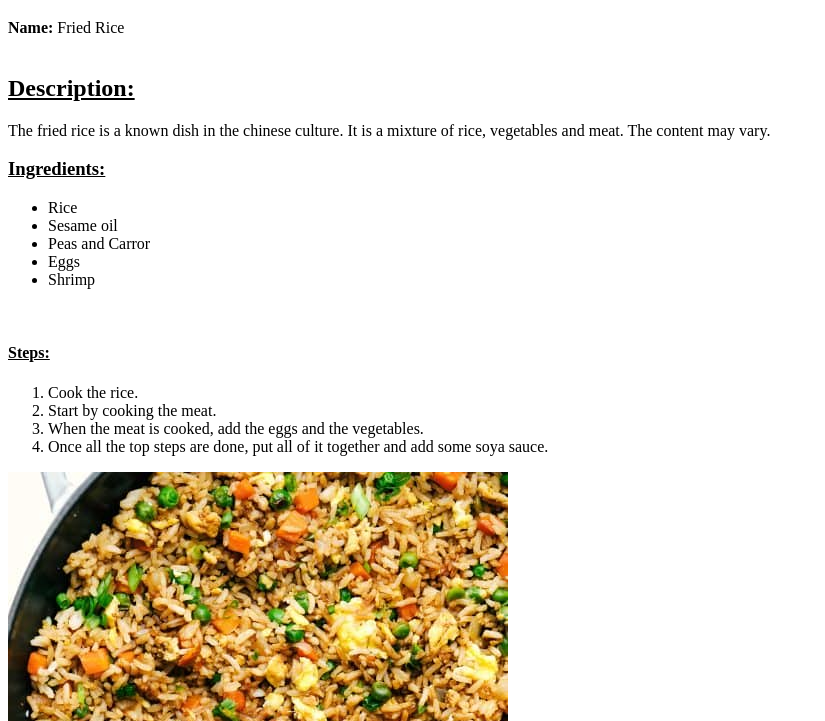
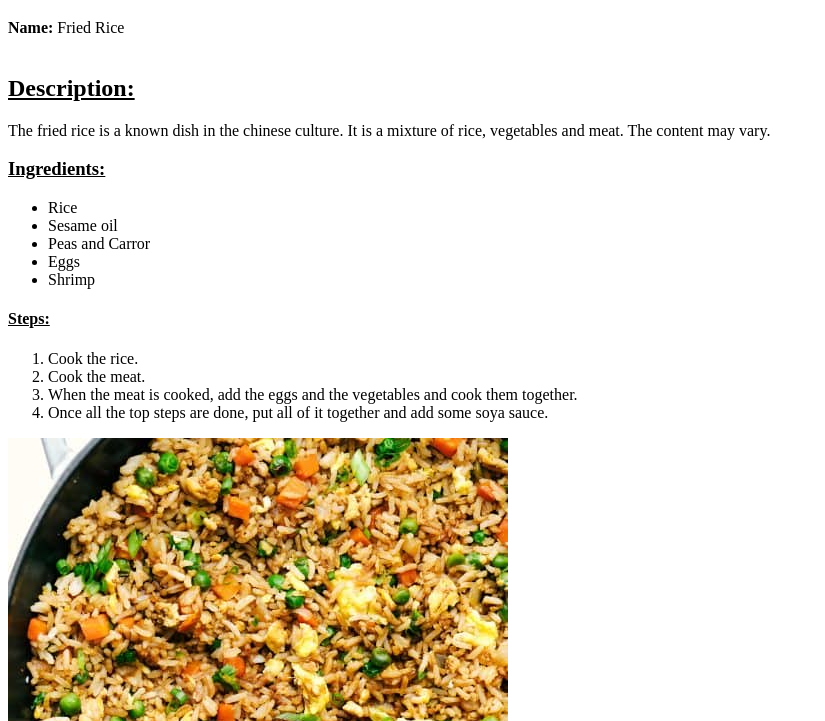
Before and after one commit to 420n13la/my-recipe-LawrenceLiang02, a plain HTML site: page index.html in a window 1280 px wide. Shown: the part 79-800 px from the top of the page, without its empty margins (0-825 px from the left). Drawn offline with Linux system fonts and the light colour scheme.

Commit message:
Update index.html

```diff
--- a/index.html
+++ b/index.html
@@ -22,18 +22,17 @@
   <li>Eggs</li>
   <li>Shrimp</li>
 </ul>
-</br>
 
 <h4><u>Steps:</u></h4>
 <ol>
   <li> Cook the rice.</li>
-  <li> Start by cooking the meat.</li>
-  <li> When the meat is cooked, add the eggs and the vegetables.</li>
+  <li> Cook the meat.</li>
+  <li> When the meat is cooked, add the eggs and the vegetables and cook them together.</li>
   <li> Once all the top steps are done, put all of it together and add some soya sauce.</li>
 </ol>
 <img src = "FriedRice.jpg">
 
-<a href="mailto:lawrencekaiwei@gmail.com?cc=aharaz.crcmail.net&subject=Missing%20Ingredients&body=Here%20are%20the%20missing%20ingredients"></br></br>Buy these missing ingredients</a>
+<a href="mailto:lawrencekaiwei@gmail.com?cc=aharaz.crcmail.net&subject=Missing%20Ingredients&body=Missing%20ingredients%20rice%20and%20soya%20sauce."></br></br>Buy these missing ingredients</a>
 
 </body>
 </html>
```
